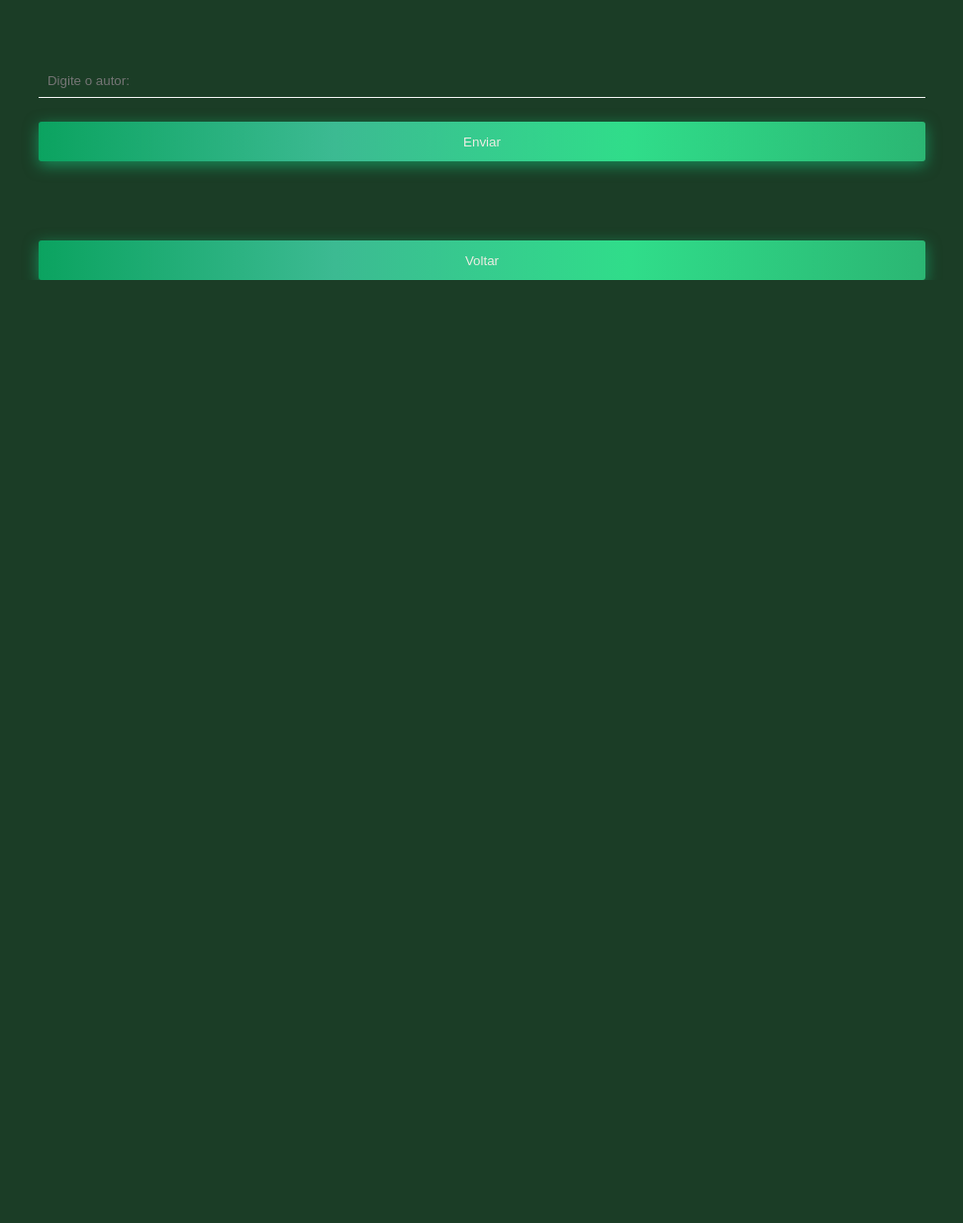
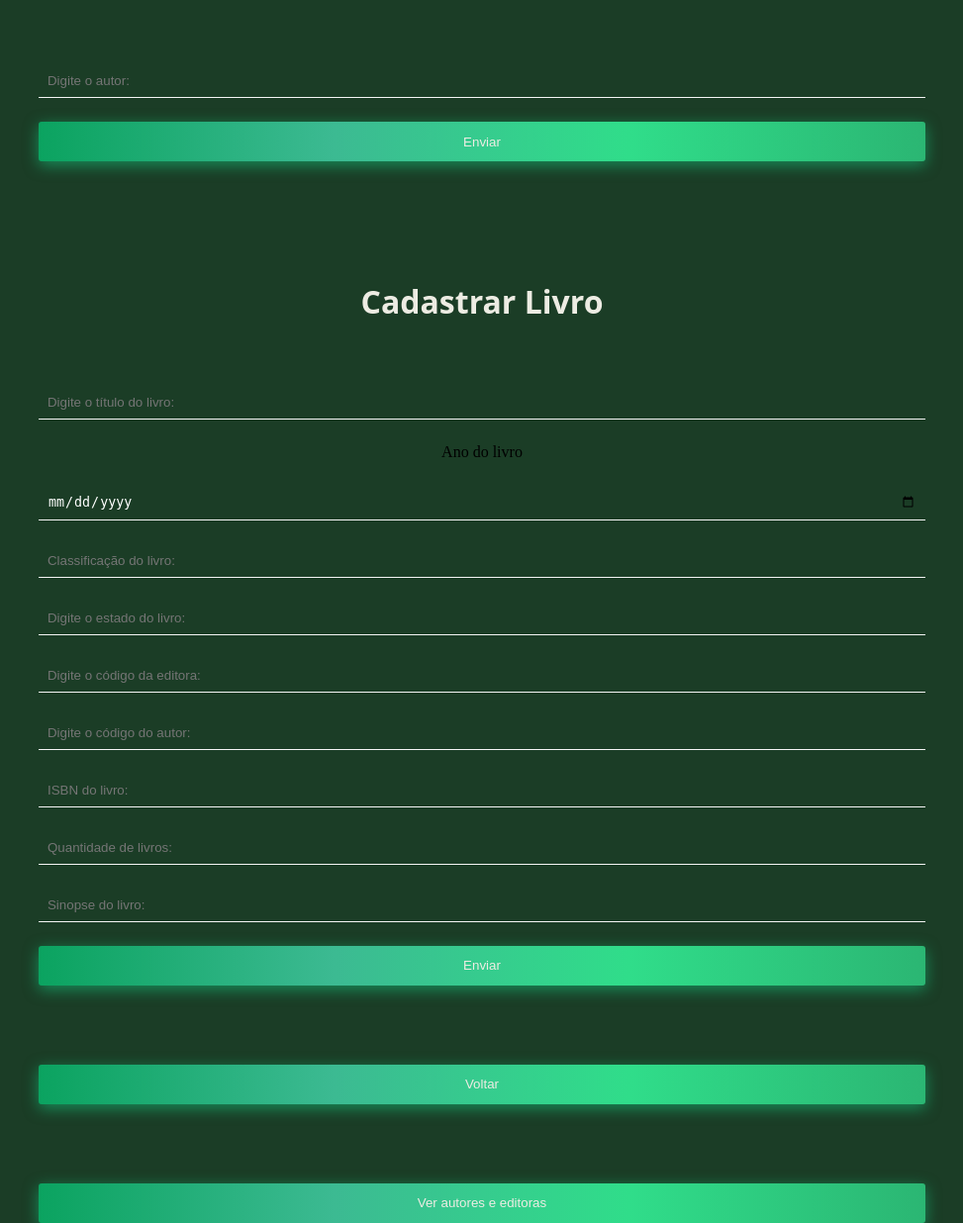
Before and after one commit to furPedroRibeiro/bibliotecaSoftware2.0, a PHP site: page /paginas/cad.php in a window 1280 px wide. Shown: the part 1413-2649 px from the top of the page at 99% size, without its empty margins (153-1126 px from the left). Before the commit the page ends 1696 px from the top, so only its background shows below. Run offline with PHP 8.4, Linux system fonts and the light colour scheme.

Commit message:
cadastrar livro

```diff
--- a/paginas/biblioteca.php
+++ b/paginas/biblioteca.php
@@ -122,4 +122,13 @@
       echo "Erro ao cadastrar";
     }
   }
+  function MostrarAutorEditora(){
+    $sql = 'SELECT * FROM autor AND editora;';
+    $res  = $GLOBALS['conn']->query($sql);
+    if($res){
+      echo $res;
+    } else{
+      echo "Erro ao consultar";
+    }
+  }
 ?>
--- a/paginas/cad.php
+++ b/paginas/cad.php
@@ -150,7 +150,29 @@
         <button class="buttonDefault" name="autor">Enviar</button>
       </form>
       </div>
+      <div class="form">
+      <h1>Cadastrar Livro</h1>
+      <form action="" method="post" class="form" name="autor">
+        <input
+          type="text"
+          name="nome"
+          id="nome"
+          placeholder="Digite o título do livro: "
+        />
+        <label for="ano">Ano do livro</label>
+        <input type="date" name="ano" id="ano">
+        <input type="text" name="classif" id="classif" placeholder="Classificação do livro:">
+        <input type="text" name="estado" id="estado" placeholder="Digite o estado do livro:">
+        <input type="text" name="editora" id="editora" placeholder="Digite o código da editora:">
+        <input type="text" name="autor" id="autor" placeholder="Digite o código do autor:">
+        <input type="text" name="isbn" id="isbn" placeholder="ISBN do livro:">
+        <input type="text" name="qtd" id="qtd" placeholder="Quantidade de livros:">
+        <input type="text" name="sinopse" id="sinopse" placeholder="Sinopse do livro:">
+        <button class="buttonDefault" name="livro">Enviar</button>
+      </form>
+      </div>
       <a href="pageAdm.html"><button class="buttonDefault">Voltar</button></a>
+      <a href="showAut.php"><button class="buttonDefault" name="show">Ver autores e editoras</button></a>
     </div>
   </body>
 </html>
```
Also changed, not shown: biblioteca.php (+9 -0 lines), paginas/showAut.php (added, +18 -0 lines).
